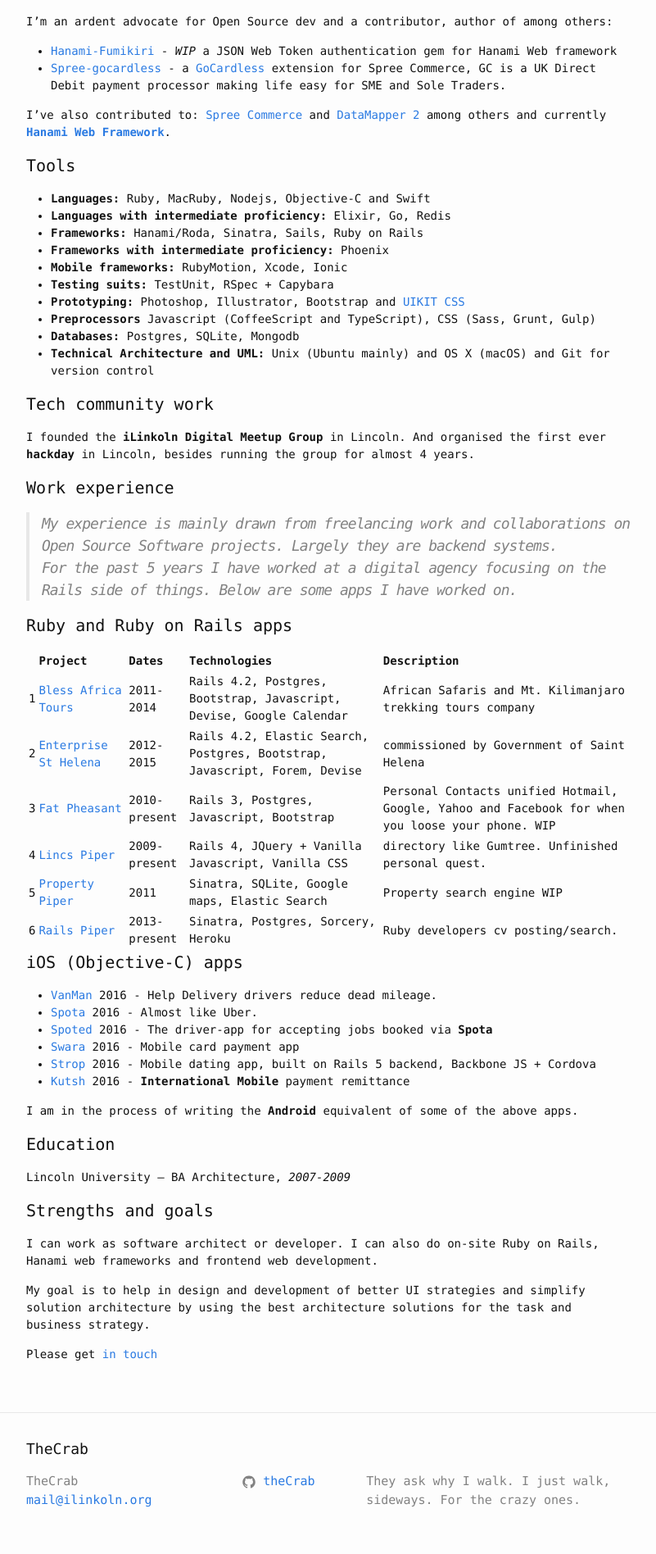
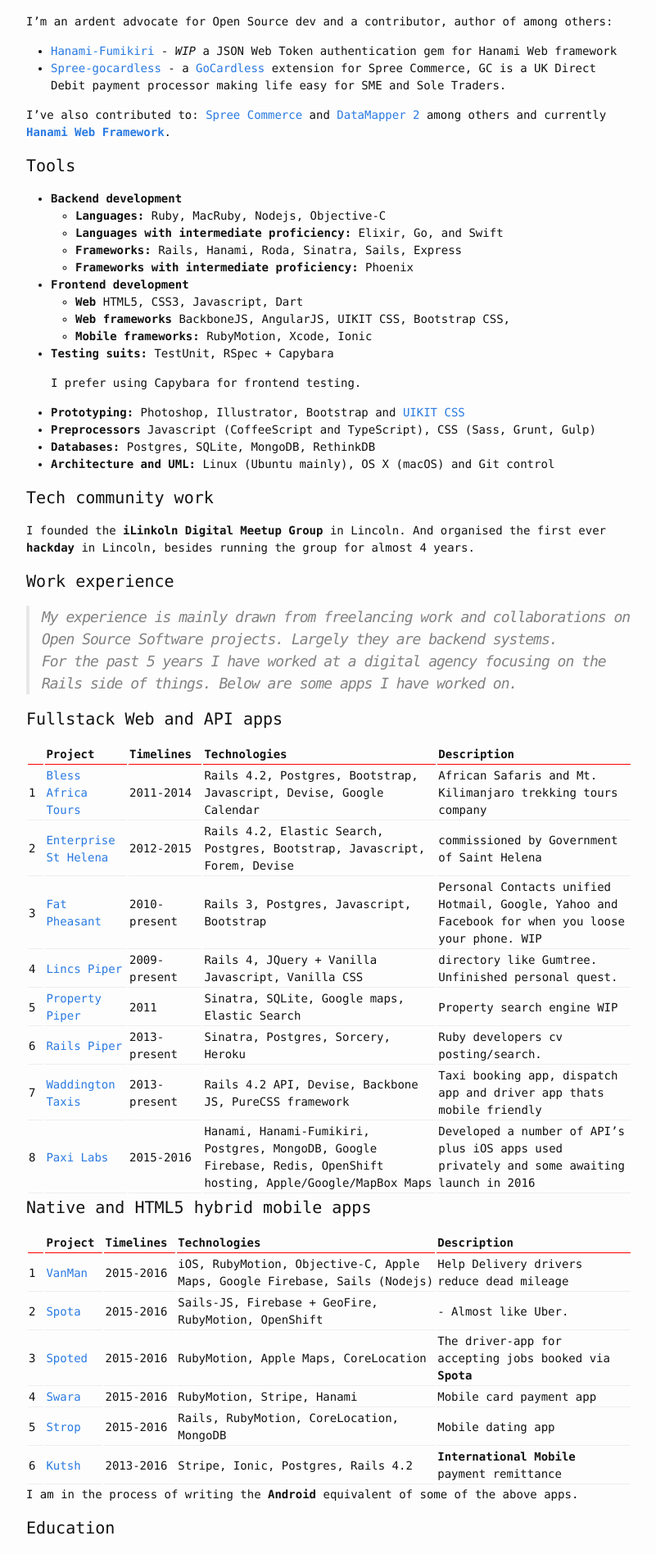
Before and after one commit to theCrab/theCrab, a Jekyll site: the page built from about.md, in a window 1280 px wide. Shown: the part 828-2724 px from the top of the page at 82% size, without its empty margins (238-1039 px from the left). Built offline with Jekyll 4.4.1, drawn with Linux system fonts in a browser that asks for light colours.

Commit message:
Update the meta prog article, css and cv

```diff
--- a/_posts/2016-08-15-ruby-meta-programming.markdown
+++ b/_posts/2016-08-15-ruby-meta-programming.markdown
@@ -1,6 +1,6 @@
 ---
 layout: post
-title: 'Ruby meta-programming'
+title: 'Ruby method_missing'
 date: 2016-08-15 14:00:00 +0100
 author: 'The Crab'
 categories: 'ruby meta-programming'
--- a/_sass/_base.scss
+++ b/_sass/_base.scss
@@ -172,6 +172,16 @@ pre {
     }
 }
 
+table tbody td {
+    border-bottom: 1px solid #eee;
+    text-align: left;
+}
+
+table thead th {
+    padding-right: 10px;
+    border-bottom: 1px solid red;
+    text-align: left;
+}
 
 
 /**
--- a/about.md
+++ b/about.md
@@ -46,16 +46,22 @@ I'm an ardent advocate for Open Source dev and a contributor, author of among ot
 I've also contributed to: [Spree Commerce](http://spreecommerce.com) and [DataMapper 2](http://datamapper.org) among others and currently **[Hanami Web Framework](http://hanamirb.org)**.
 
 #### Tools
-- **Languages:** Ruby, MacRuby, Nodejs, Objective-C and Swift
-- **Languages with intermediate proficiency:** Elixir, Go, Redis
-- **Frameworks:** Hanami/Roda, Sinatra, Sails, Ruby on Rails
-- **Frameworks with intermediate proficiency:** Phoenix
-- **Mobile frameworks:** RubyMotion, Xcode, Ionic
+- **Backend development**
+  + **Languages:** Ruby, MacRuby, Nodejs, Objective-C
+  + **Languages with intermediate proficiency:** Elixir, Go, and Swift
+  + **Frameworks:** Rails, Hanami, Roda, Sinatra, Sails, Express
+  + **Frameworks with intermediate proficiency:** Phoenix
+- **Frontend development**
+  + **Web** HTML5, CSS3, Javascript, Dart
+  + **Web frameworks** BackboneJS, AngularJS, UIKIT CSS, Bootstrap CSS,
+  + **Mobile frameworks:** RubyMotion, Xcode, Ionic
 - **Testing suits:** TestUnit, RSpec + Capybara
+
+   I prefer using Capybara for frontend testing.
 - **Prototyping:** Photoshop, Illustrator, Bootstrap and [UIKIT CSS](http://getuikit.com)
 - **Preprocessors** Javascript (CoffeeScript and TypeScript), CSS (Sass, Grunt, Gulp)
-- **Databases:** Postgres, SQLite, Mongodb
-- **Technical Architecture and UML:** Unix (Ubuntu mainly) and OS X (macOS) and Git for version control
+- **Databases:** Postgres, SQLite, MongoDB, RethinkDB
+- **Architecture and UML:** Linux (Ubuntu mainly), OS X (macOS) and Git control
 
 #### Tech community work
 I founded the **iLinkoln Digital Meetup Group** in Lincoln. And organised the first ever **hackday** in Lincoln, besides running the group for almost 4 years.
@@ -63,25 +69,29 @@ I founded the **iLinkoln Digital Meetup Group** in Lincoln. And organised the fi
 #### Work experience
 > My experience is mainly drawn from freelancing work and collaborations on Open Source Software projects. Largely they are backend systems. <br/>For the past 5 years I have worked at a digital agency focusing on the Rails side of things. Below are some apps I have worked on.
 
-#### Ruby and Ruby on Rails apps
+#### Fullstack Web and API apps
 
-|  | Project | Dates | Technologies | Description |
-|:- |:------- |:----- |:------------ |:----------- |
+|  | Project | Timelines | Technologies | Description |
+|- |------- |----- |------------ |----------- |
 | 1 | [Bless Africa Tours](http://bats.herokuapp.com/) | 2011-2014 | Rails 4.2, Postgres, Bootstrap, Javascript, Devise, Google Calendar | African Safaris and Mt. Kilimanjaro trekking tours company |
 | 2 | [Enterprise St Helena](http://esthelena.herokuapp.com/) | 2012-2015 | Rails 4.2, Elastic Search, Postgres, Bootstrap, Javascript, Forem, Devise | commissioned by Government of Saint Helena |
 | 3 | [Fat Pheasant](http://fatpheasant.herokuapp.com/) | 2010-present | Rails 3, Postgres, Javascript, Bootstrap | Personal Contacts unified Hotmail, Google, Yahoo and Facebook for when you loose your phone. WIP |
 | 4 | [Lincs Piper](http://lincspiper.co.uk/) | 2009-present | Rails 4, JQuery + Vanilla Javascript, Vanilla CSS | directory like Gumtree. Unfinished personal quest. |
 | 5 | [Property Piper](http://propertypiper.com) | 2011 | Sinatra, SQLite, Google maps, Elastic Search | Property search engine WIP |
 | 6 | [Rails Piper](http://railspiper.com) | 2013-present | Sinatra, Postgres, Sorcery, Heroku | Ruby developers cv posting/search. |
+| 7 | [Waddington Taxis](http://WaddingtonTaxis.co.uk) | 2013-present | Rails 4.2 API, Devise, Backbone JS, PureCSS framework | Taxi booking app, dispatch app and driver app thats mobile friendly |
+| 8 | [Paxi Labs](http://paxiapp.com) | 2015-2016 | Hanami, Hanami-Fumikiri, Postgres, MongoDB, Google Firebase, Redis, OpenShift hosting, Apple/Google/MapBox Maps | Developed a number of API's plus iOS apps used privately and some awaiting launch in 2016 |
 
+#### Native and HTML5 hybrid mobile apps
 
-#### iOS (Objective-C) apps
-- [VanMan](http://paxiapp.uk/vanman) 2016 - Help Delivery drivers reduce dead mileage.
-- [Spota](http://paxiapp.uk/spota) 2016 - Almost like Uber.
-- [Spoted](http://paxiapp.uk/spoted) 2016 - The driver-app for accepting jobs booked via **Spota**
-- [Swara](http://paxiapp.uk/swara) 2016 - Mobile card payment app
-- [Strop](http://paxiapp.uk/stropa) 2016 - Mobile dating app, built on Rails 5 backend, Backbone JS + Cordova
-- [Kutsh](http://kutsh.co.ke/) 2016 - **International Mobile** payment remittance
+|  | Project | Timelines | Technologies | Description |
+| - | ------- | ----- | ------------ | ----------- |
+| 1 | [VanMan](http://paxiapp.uk/vanman) | 2015-2016 | iOS, RubyMotion, Objective-C, Apple Maps, Google Firebase, Sails (Nodejs) | Help Delivery drivers reduce dead mileage |
+| 2 | [Spota](http://paxiapp.uk/spota) | 2015-2016 | Sails-JS, Firebase + GeoFire, RubyMotion, OpenShift | - Almost like Uber.
+| 3 | [Spoted](http://paxiapp.uk/spoted) | 2015-2016 | RubyMotion, Apple Maps, CoreLocation | The driver-app for accepting jobs booked via **Spota**
+| 4 | [Swara](http://paxiapp.uk/swara) | 2015-2016 | RubyMotion, Stripe, Hanami | Mobile card payment app
+| 5 | [Strop](http://paxiapp.uk/stropa) | 2015-2016 | Rails, RubyMotion, CoreLocation, MongoDB | Mobile dating app
+| 6 | [Kutsh](http://kutsh.co.ke/) | 2013-2016 | Stripe, Ionic, Postgres, Rails 4.2 | **International Mobile** payment remittance
 
 I am in the process of writing the **Android** equivalent of some of the above apps.
 
```
